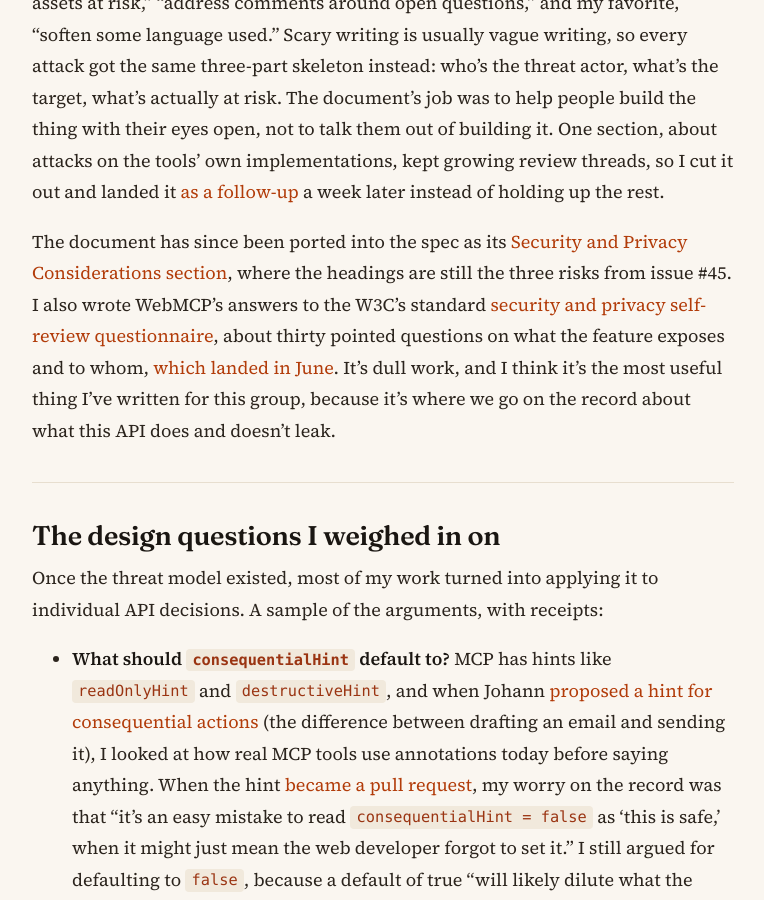
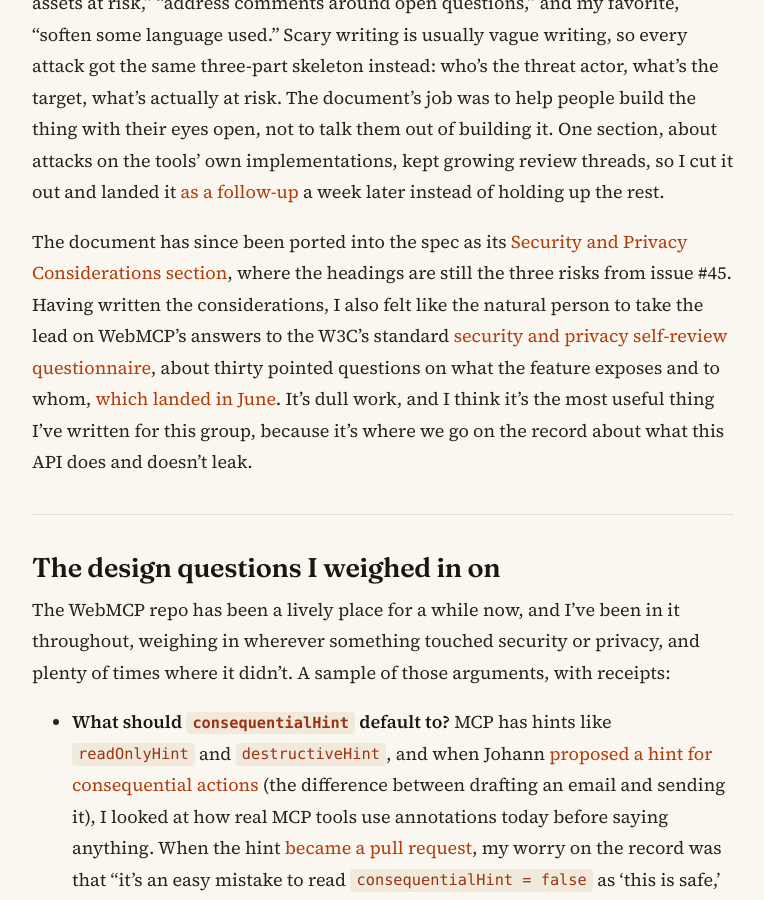
Before and after one commit to victorhuangwq/experiencethis.world, a Jekyll site: the page built from _posts/2026-08-17-agents-are-already-browsing.md, in a window 1280 px wide and 900 px high, scrolled down 4990 px. Shown: the whole window, without its empty margins (257-1021 px from the left). Built offline with Jekyll 4.4.1, drawn with Linux system fonts in a browser that asks for light colours; some of the changed text lies outside the part shown.

Commit message:
Frame questionnaire as a natural next step, reframe design section intro, drop closing paragraph
Co-Authored-By: Claude Opus 5 <noreply@anthropic.com>
Claude-Session: https://claude.ai/code/session_0136wbMMqseziXZRRUF6HcTu

```diff
--- a/_posts/2026-08-17-agents-are-already-browsing.md
+++ b/_posts/2026-08-17-agents-are-already-browsing.md
@@ -86,13 +86,13 @@ Somewhere in there I also said the thing I'd been circling for weeks, and the sc
 
 Three days after TPAC I opened [a pull request with a living security and privacy considerations document](https://github.com/webmachinelearning/webmcp/pull/55). It took eighteen commits and three weeks of review to land, and the commit messages give away what I was going for: "standardize assets at risk," "address comments around open questions," and my favorite, "soften some language used." Scary writing is usually vague writing, so every attack got the same three-part skeleton instead: who's the threat actor, what's the target, what's actually at risk. The document's job was to help people build the thing with their eyes open, not to talk them out of building it. One section, about attacks on the tools' own implementations, kept growing review threads, so I cut it out and landed it [as a follow-up](https://github.com/webmachinelearning/webmcp/pull/59) a week later instead of holding up the rest.
 
-The document has since been ported into the spec as its [Security and Privacy Considerations section](https://webmachinelearning.github.io/webmcp/#security-privacy), where the headings are still the three risks from issue #45. I also wrote WebMCP's answers to the W3C's standard [security and privacy self-review questionnaire](https://w3c.github.io/security-questionnaire/), about thirty pointed questions on what the feature exposes and to whom, [which landed in June](https://github.com/webmachinelearning/webmcp/pull/195). It's dull work, and I think it's the most useful thing I've written for this group, because it's where we go on the record about what this API does and doesn't leak.
+The document has since been ported into the spec as its [Security and Privacy Considerations section](https://webmachinelearning.github.io/webmcp/#security-privacy), where the headings are still the three risks from issue #45. Having written the considerations, I also felt like the natural person to take the lead on WebMCP's answers to the W3C's standard [security and privacy self-review questionnaire](https://w3c.github.io/security-questionnaire/), about thirty pointed questions on what the feature exposes and to whom, [which landed in June](https://github.com/webmachinelearning/webmcp/pull/195). It's dull work, and I think it's the most useful thing I've written for this group, because it's where we go on the record about what this API does and doesn't leak.
 
 ---
 
 ## The design questions I weighed in on
 
-Once the threat model existed, most of my work turned into applying it to individual API decisions. A sample of the arguments, with receipts:
+The WebMCP repo has been a lively place for a while now, and I've been in it throughout, weighing in wherever something touched security or privacy, and plenty of times where it didn't. A sample of those arguments, with receipts:
 
 * **What should `consequentialHint` default to?** MCP has hints like `readOnlyHint` and `destructiveHint`, and when Johann [proposed a hint for consequential actions](https://github.com/webmachinelearning/webmcp/issues/176) (the difference between drafting an email and sending it), I looked at how real MCP tools use annotations today before saying anything. When the hint [became a pull request](https://github.com/webmachinelearning/webmcp/pull/217), my worry on the record was that "it's an easy mistake to read `consequentialHint = false` as 'this is safe,' when it might just mean the web developer forgot to set it." I still argued for defaulting to `false`, because a default of true "will likely dilute what the signal tells the receiver about actual intent." A flag that's on for everything means nothing. The decision is parked until origin trial data comes back, which I was [fine with](https://www.w3.org/2026/05/28-webmachinelearning-minutes.html).
 
@@ -103,8 +103,6 @@ Once the threat model existed, most of my work turned into applying it to indivi
 * **What does `updateTool()` cost the model?** When updating a registered tool [came up](https://www.w3.org/2026/06/25-webmachinelearning-minutes.html), I raised the agent-side view: if you can update a small section of a tool definition, the agent can apply a diff to its context instead of recreating the whole model context, so the prompt cache survives.
 
 * **In-page agents.** When the idea of pages running their own agents came up, the minutes have me saying we were ["trying to solve the problems without good list of use cases for this class of problems."](https://www.w3.org/2026/03/05-webmachinelearning-minutes.html) That's most of what useful security review sounds like in a standards group. You're rarely saying no. You're making sure everyone knows exactly what they're saying yes to.
-
-Other people build on the threat model too, which is the point of it being a living document. The spec now has an `untrustedContentHint`, [proposed by Julia](https://github.com/webmachinelearning/webmcp/issues/136), so a tool can flag output that contains user-generated content, which is the output injection part of the threat model turned into API surface. And when Chrome published its [security guidance for agent developers](https://developer.chrome.com/docs/agents/security) and [site developers](https://developer.chrome.com/docs/ai/webmcp/secure-tools) in June, it used the same vocabulary, the same nouns for the same threats. My document said up front that the spec can't mandate agent-side mitigations, only name the risks and who owns them, so seeing the guidance for those other layers line up with it is the outcome I was hoping for.
 
 ---
 
```
